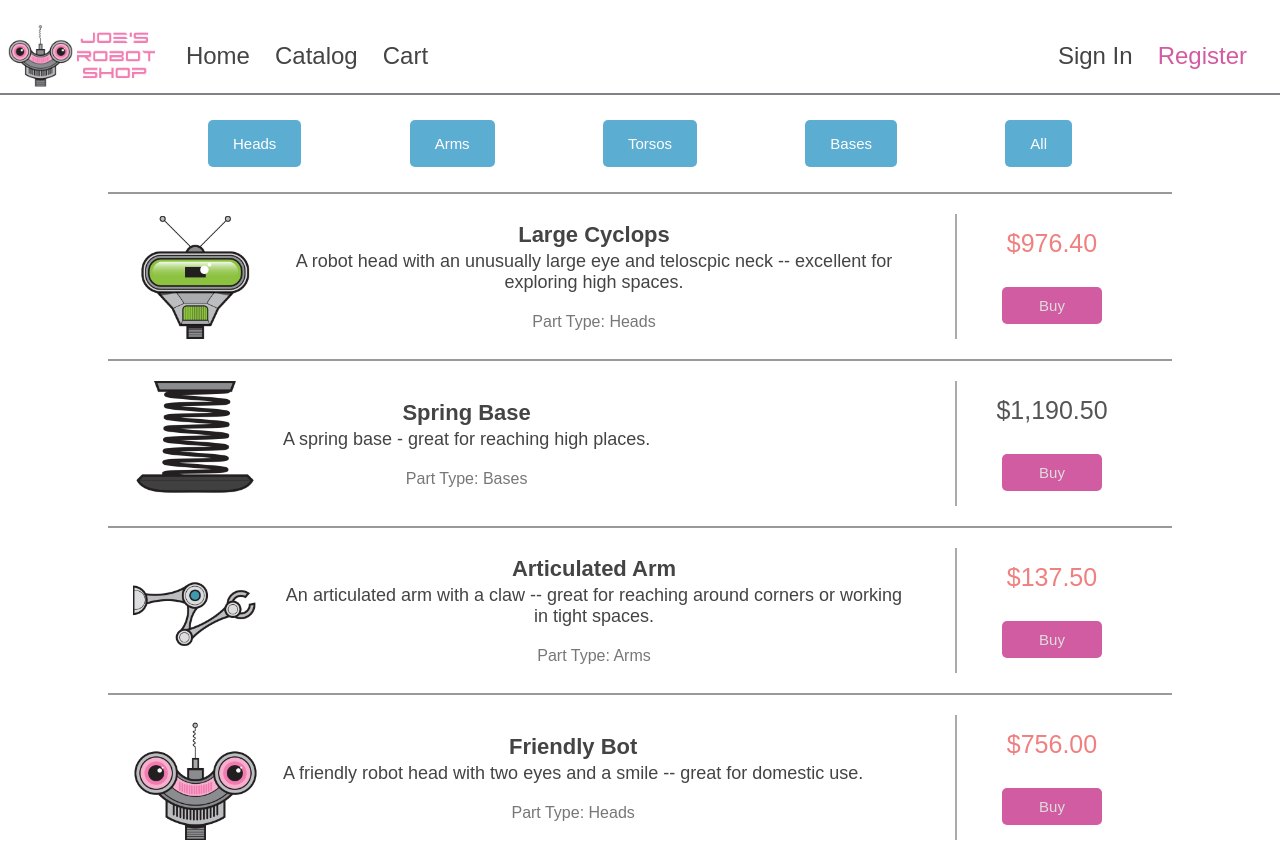
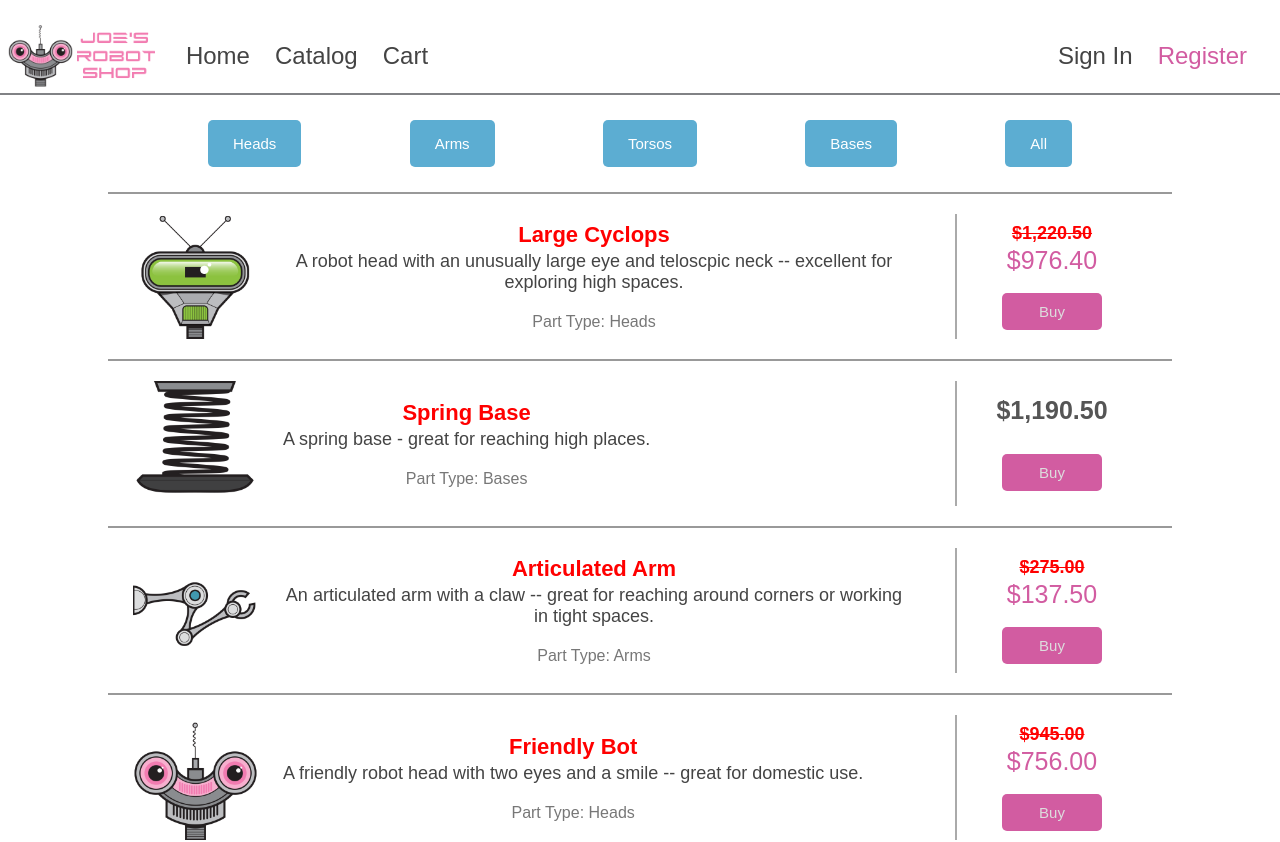
Before and after one commit to Jrk57j/AngularFundamentals-ps, an Angular app in the folder AngularFundamentals-ps/: page / in a window 1280 px wide. Shown: the top 842 px of the page. Built offline with nearby package versions, Linux system fonts and the light colour scheme.

Commit message:
almost done with this course

```diff
--- a/AngularFundamentals-ps/src/app/app.module.ts
+++ b/AngularFundamentals-ps/src/app/app.module.ts
@@ -7,6 +7,7 @@ import { AppComponent } from './app.component';
 import { HomeComponent } from './home/home.component';
 import { CatalogComponent } from './catalog/catalog.component';
 import { SiteHeaderComponent } from './site-header/site-header.component';
+import { ProductDetailsComponent } from './product-details/product-details.component';
 
 //modules are used to group content into self contained modules.
 // if you do not add the module here, angular will not know what you are
@@ -16,7 +17,8 @@ import { SiteHeaderComponent } from './site-header/site-header.component';
     AppComponent,
     HomeComponent,
     CatalogComponent,
-    SiteHeaderComponent
+    SiteHeaderComponent,
+    ProductDetailsComponent
   ],
   imports: [
     BrowserModule, HttpClientModule,
--- a/AngularFundamentals-ps/src/app/catalog/catalog.component.css
+++ b/AngularFundamentals-ps/src/app/catalog/catalog.component.css
@@ -1,3 +1,7 @@
+.bold {
+  font-weight: bold;
+}
+
 .container {
   display: flex;
   flex-direction: column;
@@ -21,59 +25,3 @@
 .product-item {
   border-bottom: 2px solid #999;
 }
-
-.discount {
-    color: lightcoral
-}
-
-/* Product Details */
-.product {
-  display: flex;
-  justify-content: space-between;
-  padding: 20px 25px;
-}
-
-  .product .product-details {
-    display: flex;
-    align-items: center;
-  }
-
-  .product img {
-    width: 125px;
-  }
-
-  .product .product-info {
-    margin-left: 25px;
-  }
-
-  .product .name {
-    font-size: 22px;
-    font-weight: bold;
-  }
-
-  .product .description {
-    margin-top: 3px;
-    font-size: 18px;
-  }
-
-  .product .category {
-    margin-top: 20px;
-    color: #777;
-  }
-
-  .product .price {
-    display: flex;
-    flex-direction: column;
-    font-size: 25px;
-    justify-content: space-around;
-    align-items: center;
-    min-width: 190px;
-    color: #555;
-    border-left: 2px solid #aaa;
-    margin-left: 50px;
-  }
-
-  .product .price button {
-    padding: 10px;
-    width: 100px;
-  }
--- a/AngularFundamentals-ps/src/app/catalog/catalog.component.html
+++ b/AngularFundamentals-ps/src/app/catalog/catalog.component.html
@@ -8,24 +8,11 @@
   </div>
 
   <ul class="products">
-    <li class="product-item" *ngFor="let product of getFilteredProducts()">
-      <div class="product">
-        <div class="product-details">
-          <img [src]="getImage(product)" [alt]="product.name" />
-          <div class="product-info">
-            <div class="name">{{product.name}}</div>
-            <div class="description">{{product.description}}</div>
-            <div class="category">Part Type: {{product.category}}</div>
-          </div>
-        </div>
-        <div class="price">
-          <div *ngIf="product.discount === 0">{{product.price | currency }}</div>
-          <div *ngIf="product.discount > 0" class="discount">
-            {{product.price * (1 - product.discount) | currency :'USD'}}
-          </div>
-          <button class="cta">Buy</button>
-        </div>
-      </div>
+    <li class="product-item" *ngFor="let currentProduct of getFilteredProducts()">
+      <bot-product-details
+        [product]="currentProduct"
+        (buyEvent)="addToCart(currentProduct)"
+      ></bot-product-details>
     </li>
   </ul>
 </div>
--- a/AngularFundamentals-ps/src/app/catalog/catalog.component.ts
+++ b/AngularFundamentals-ps/src/app/catalog/catalog.component.ts
@@ -11,6 +11,7 @@ import { IProduct } from './product.model';
 export class CatalogComponent {
   products?: IProduct[];
   filter: string = '';
+  cart: IProduct[] = [];
 
   constructor() {
     this.products = [
@@ -66,12 +67,14 @@ export class CatalogComponent {
     ];
   }
 
-  getImage(product: IProduct) {
-    return '/assets/images/robot-parts/' + product.imageName;
-  }
-
   getFilteredProducts() {
     return this.filter === '' ? this.products :
       this.products?.filter((product) => product.category === this.filter);
   }
+
+
+  addToCart(product: IProduct) {
+    this.cart.push(product);
+    console.log(`product ${product.name} added to cart`);
+  }
 }
--- /dev/null
+++ b/AngularFundamentals-ps/src/app/product-details/product-details.component.css
@@ -0,0 +1,61 @@
+.discount {
+  margin-top: -15px;
+  color: #d25ca1;
+}
+
+.strikethrough {
+  text-decoration: line-through;
+  font-size: 18px;
+}
+
+/* Product Details */
+.product {
+  display: flex;
+  justify-content: space-between;
+  padding: 20px 25px;
+}
+
+  .product .product-details {
+    display: flex;
+    align-items: center;
+  }
+
+  .product img {
+    width: 125px;
+  }
+
+  .product .product-info {
+    margin-left: 25px;
+  }
+
+  .product .name {
+    font-size: 22px;
+    font-weight: bold;
+  }
+
+  .product .description {
+    margin-top: 3px;
+    font-size: 18px;
+  }
+
+  .product .category {
+    margin-top: 20px;
+    color: #777;
+  }
+
+  .product .price {
+    display: flex;
+    flex-direction: column;
+    font-size: 25px;
+    justify-content: space-around;
+    align-items: center;
+    min-width: 190px;
+    color: #555;
+    border-left: 2px solid #aaa;
+    margin-left: 50px;
+  }
+
+    .product .price button {
+      padding: 10px;
+      width: 100px;
+    }
--- /dev/null
+++ b/AngularFundamentals-ps/src/app/product-details/product-details.component.html
@@ -0,0 +1,21 @@
+<div class="product">
+  <div class="product-details">
+    <img [src]="getImageUrl(product)" [alt]="product.name" />
+    <div class="product-info">
+      <div class="name red">{{product.name}}</div>
+      <div class="description">{{product.description}}</div>
+      <div class="category">Part Type: {{product.category}}</div>
+    </div>
+  </div>
+  <div class="price">
+    <div style="font-weight: bolder"
+         [ngClass]="getDiscountedProducts(product)"
+         [ngStyle]="{'color' : product.discount > 0 ? 'red' : ''}">
+      {{product.price | currency }}
+    </div>
+    <div *ngIf="product.discount > 0" class="discount">
+      {{product.price * (1 - product.discount) | currency :'USD'}}
+    </div>
+    <button class="cta" (click)="buyButtonClicked(product)">Buy</button>
+  </div>
+</div>
--- /dev/null
+++ b/AngularFundamentals-ps/src/app/product-details/product-details.component.ts
@@ -0,0 +1,29 @@
+import { Component, EventEmitter, Input, Output } from '@angular/core';
+import { IProduct } from '../catalog/product.model';
+
+@Component({
+  selector: 'bot-product-details',
+  templateUrl: './product-details.component.html',
+  styleUrl: './product-details.component.css'
+})
+export class ProductDetailsComponent {
+  @Input() product!: IProduct;
+  @Output() buyEvent = new EventEmitter()
+
+  getImageUrl(product: IProduct) {
+    return '/assets/images/robot-parts/' + product.imageName;
+  }
+
+  getDiscountedProducts(product: IProduct) {
+    if (product.discount > 0) {
+      return ['strikethrough'];
+    }
+    return [];
+  }
+
+
+  buyButtonClicked(product: IProduct) {
+    this.buyEvent.emit();
+  }
+
+}
--- a/AngularFundamentals-ps/src/styles.css
+++ b/AngularFundamentals-ps/src/styles.css
@@ -4,6 +4,11 @@ body {
   font-family: Arial, Helvetica, sans-serif;
   font-size: 16px;
   color: #444;
+}
+
+
+.red {
+    color: red;
 }
 
 a {
```
Also changed, not shown: 1 other file (tests, documents, lock files or other folders).
